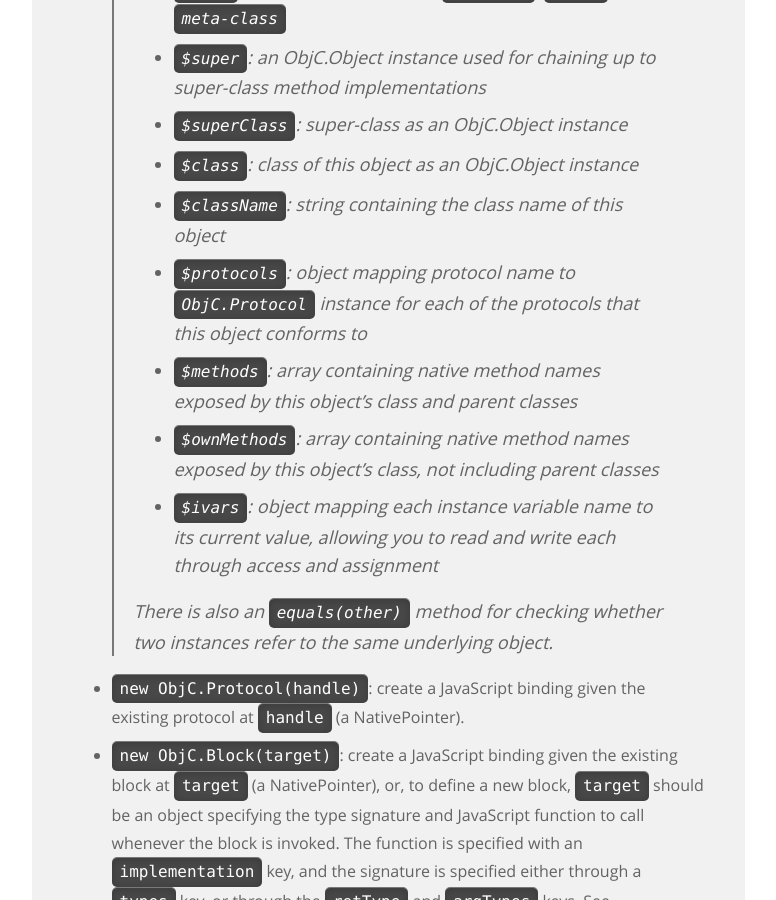
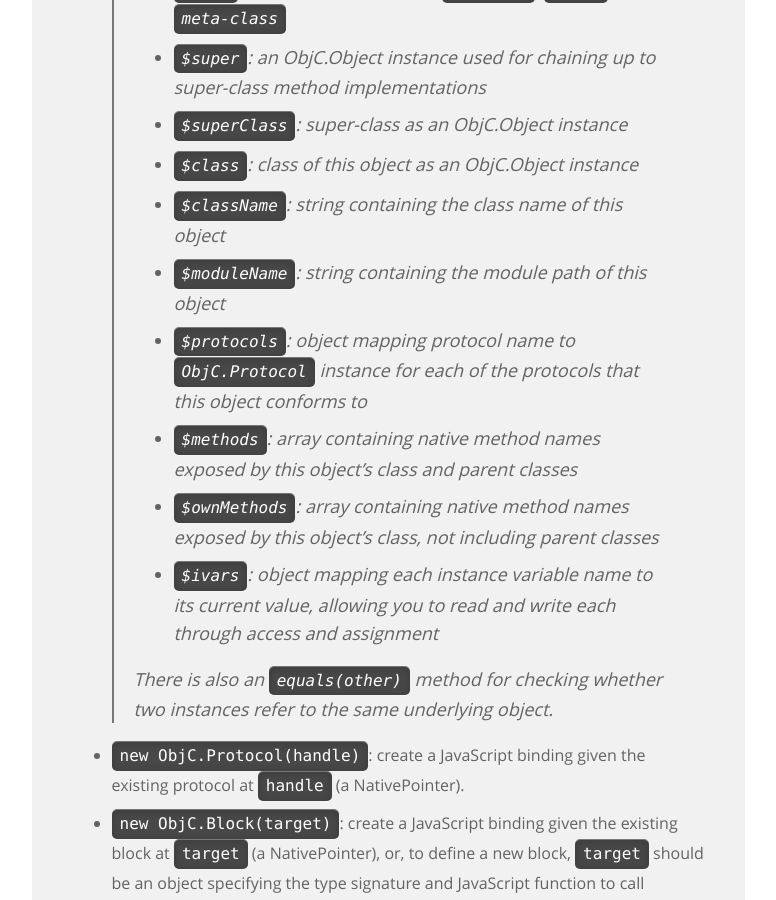
Before and after one commit to frida/frida-website, a Jekyll site: the page built from _docs/javascript-api.md, in a window 1280 px wide and 900 px high, scrolled down 45252 px. Shown: the whole window, without its empty margins (364-1140 px from the left). Built offline with Jekyll 4.4.1, drawn with Linux system fonts in a browser that asks for light colours.

Commit message:
Document ObjC.Object#$moduleName (#137)

```diff
--- a/_docs/javascript-api.md
+++ b/_docs/javascript-api.md
@@ -1831,6 +1831,7 @@ Interceptor.attach(myFunction.implementation, {
 >   -   `$superClass`: super-class as an *ObjC.Object* instance
 >   -   `$class`: class of this object as an *ObjC.Object* instance
 >   -   `$className`: string containing the class name of this object
+>   -   `$moduleName`: string containing the module path of this object
 >   -   `$protocols`: object mapping protocol name to `ObjC.Protocol` instance
 >       for each of the protocols that this object conforms to
 >   -   `$methods`: array containing native method names exposed by this object's
```
